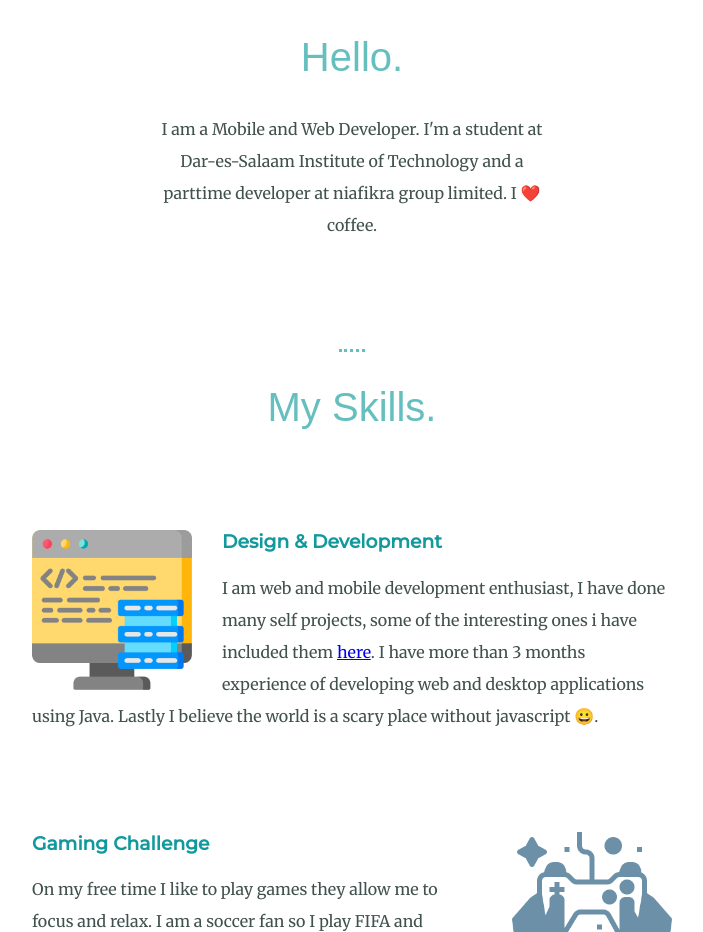
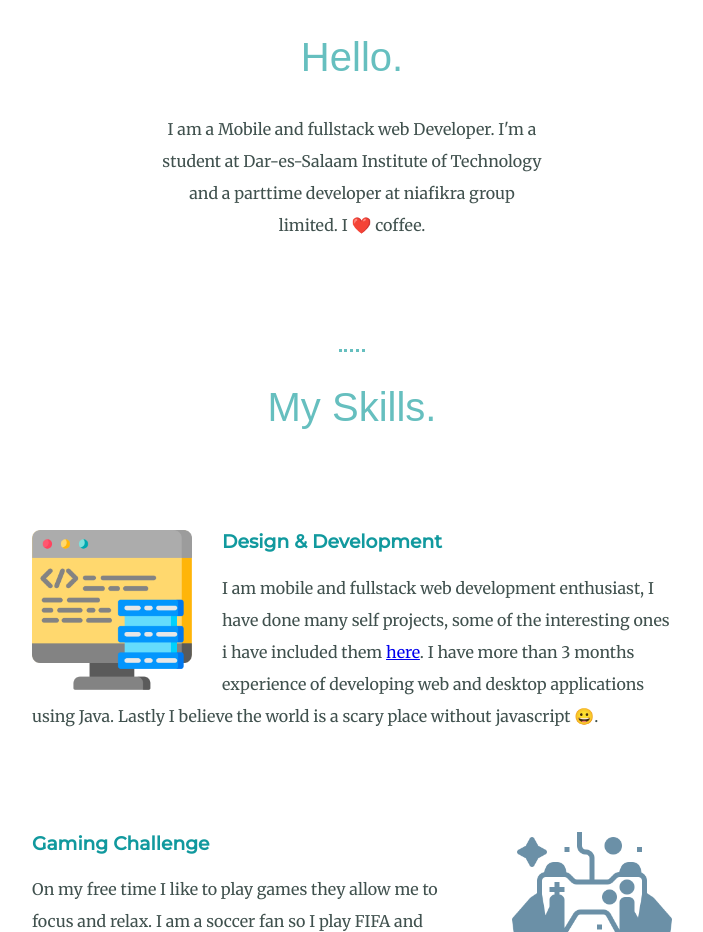
Before and after one commit to TQUBTMUH/about-me, a plain HTML site: page about me/index.html in a window 1280 px wide. Shown: the part 950-1882 px from the top of the page, without its empty margins (288-991 px from the left). Drawn offline with Linux system fonts and the light colour scheme.

Commit message:
profession update

```diff
--- a/about me/index.html
+++ b/about me/index.html
@@ -29,9 +29,9 @@
         />
         <h2>Hello.</h2>
         <p class="intro">
-          I am a Mobile and Web Developer. I'm a student at Dar-es-Salaam
-          Institute of Technology and a parttime developer at niafikra group
-          limited. I ❤️ coffee.
+          I am a Mobile and fullstack web Developer. I'm a student at
+          Dar-es-Salaam Institute of Technology and a parttime developer at
+          niafikra group limited. I ❤️ coffee.
         </p>
       </div>
       <hr />
@@ -46,8 +46,9 @@
 
           <h3>Design & Development</h3>
           <p>
-            I am web and mobile development enthusiast, I have done many self
-            projects, some of the interesting ones i have included them
+            I am mobile and fullstack web development enthusiast, I have done
+            many self projects, some of the interesting ones i have included
+            them
             <a href="https://github.com/TQUBTMUH" target="_blank">here</a>. I
             have more than 3 months experience of developing web and desktop
             applications using Java. Lastly I believe the world is a scary place
```
